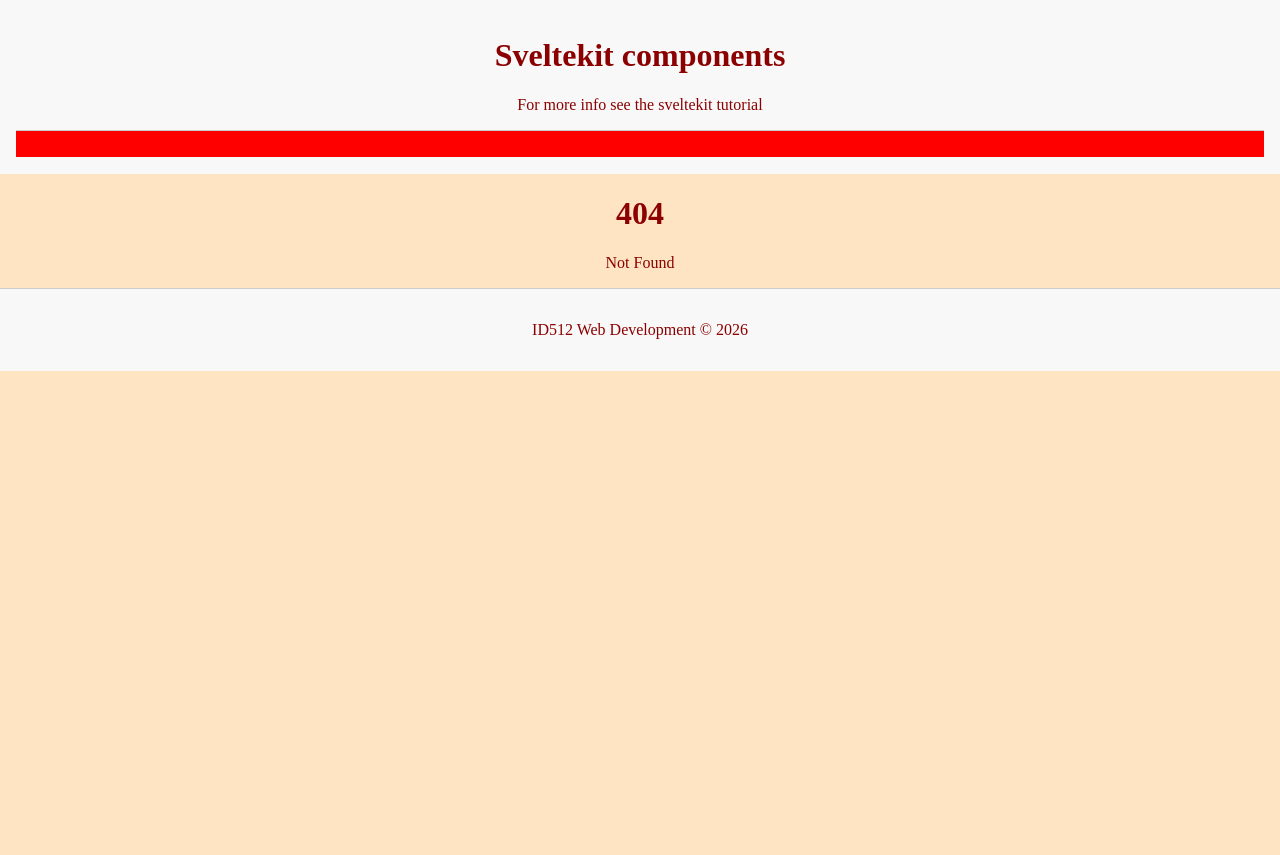
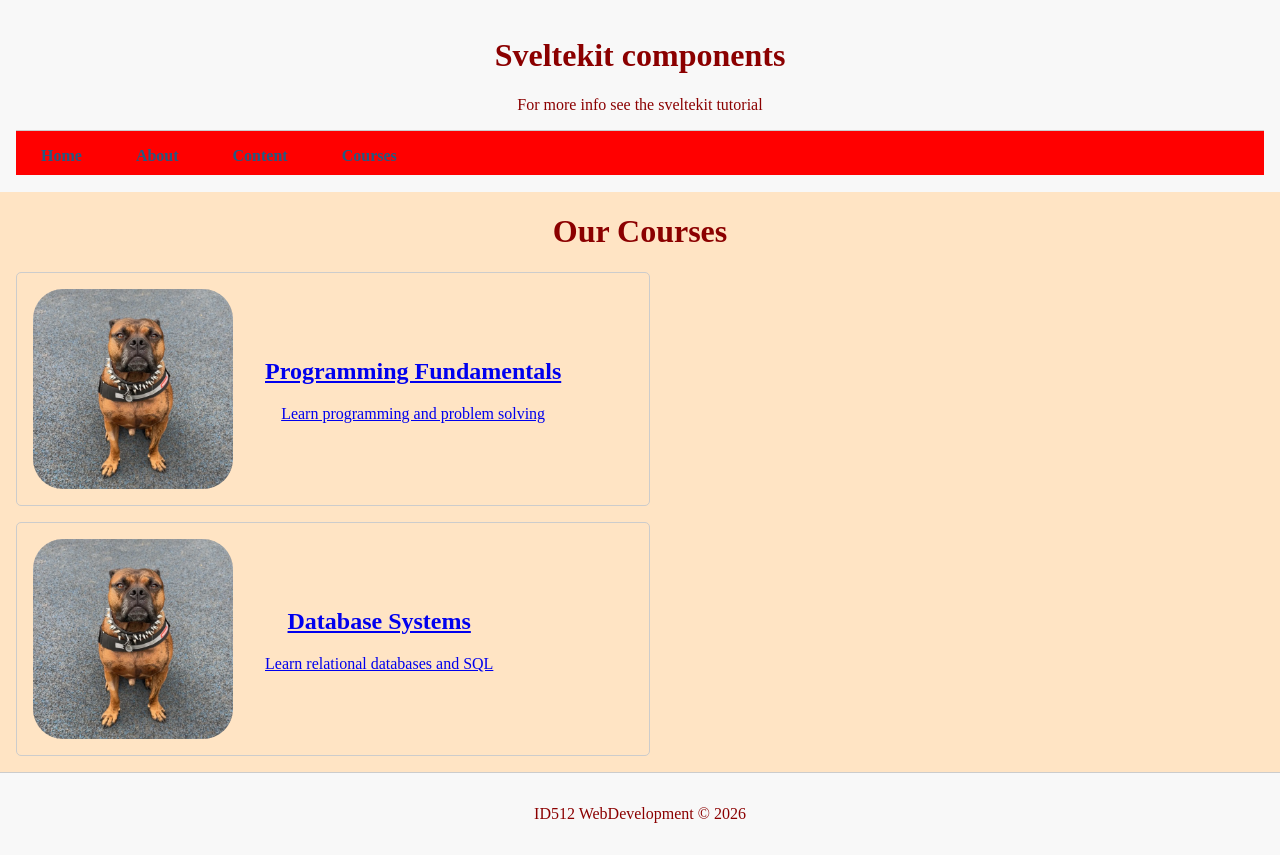
Before and after one commit to mccoar1/FirstSvelteKit, a SvelteKit app: page /courses in a window 1280 px wide. Before the commit this address had no page. Before the commit the page ends 800 px from the top, so only its background shows below. Built offline with nearby package versions, Linux system fonts and the light colour scheme.

Commit message:
Courses and nav

```diff
--- a/src/routes/+layout.svelte
+++ b/src/routes/+layout.svelte
@@ -5,14 +5,23 @@
 	import Footer from '$lib/components/Footer.svelte';
 
 	let { children } = $props();
+
+	const navigationLinks = [
+		{label: 'Home', href: '/'},
+		{label: 'About', href: '/about'},
+		{label: 'Content', href: '/content'},
+		{label: 'Courses', href: '/courses'},
+	];
 </script>
 
 <svelte:head>
 	<link rel="icon" href={favicon} />
 </svelte:head>
 
-<Header />
+<Header
+	navItems={navigationLinks}
+/>
 
 {@render children()}
 
-<Footer />
+<Footer course="ID512 WebDevelopment" year={2026}/>
--- /dev/null
+++ b/src/routes/courses/+page.svelte
@@ -0,0 +1,36 @@
+<script>
+    import Card from '$lib/components/Card.svelte';
+
+    const courses = [
+        {
+        slug: 'programming',
+        title: 'Programming Fundamentals',
+        description: 'Learn programming and problem solving'
+        },
+
+        {
+            slug: 'databases',
+            title: 'Database Systems',
+            description: 'Learn relational databases and SQL'
+        }
+
+    ];
+</script>
+
+<svelte:head>
+    <title>Our Courses</title>
+</svelte:head>
+
+<main>
+    <h1>Our Courses</h1>
+
+    {#each courses as course}
+    <a href={`/course/${course.slug}`}>
+
+    <Card
+        title={course.title}
+        description={course.description}
+        />
+    </a>
+    {/each}
+</main>
```
Also changed, not shown: src/routes/+page.svelte (+0 -28 lines), src/routes/courses/[slug]/+page.svelte (added, +32 -0 lines).
